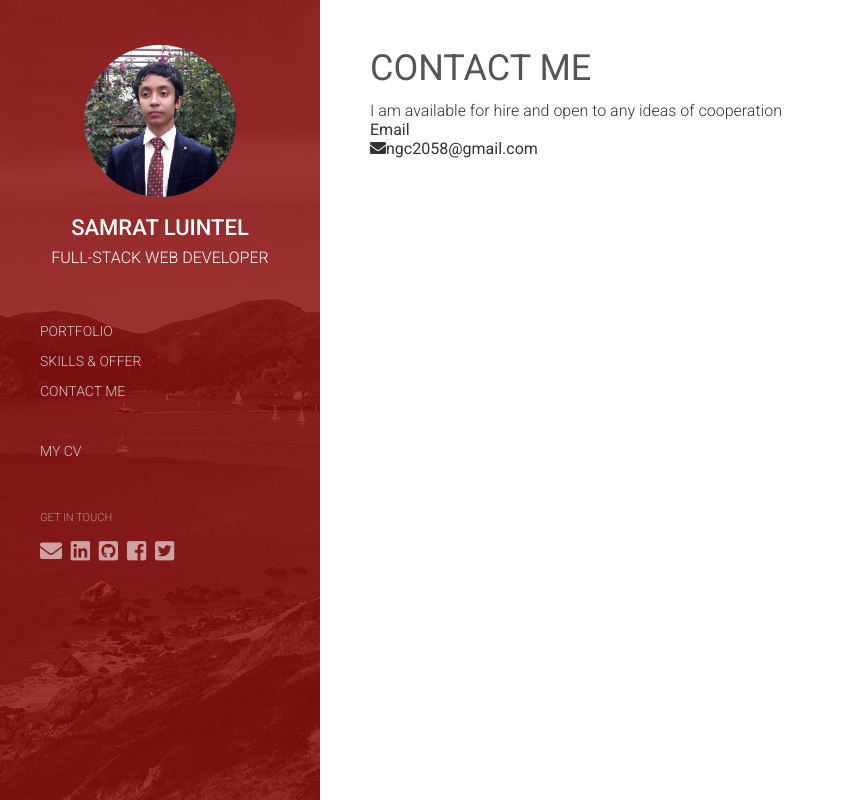
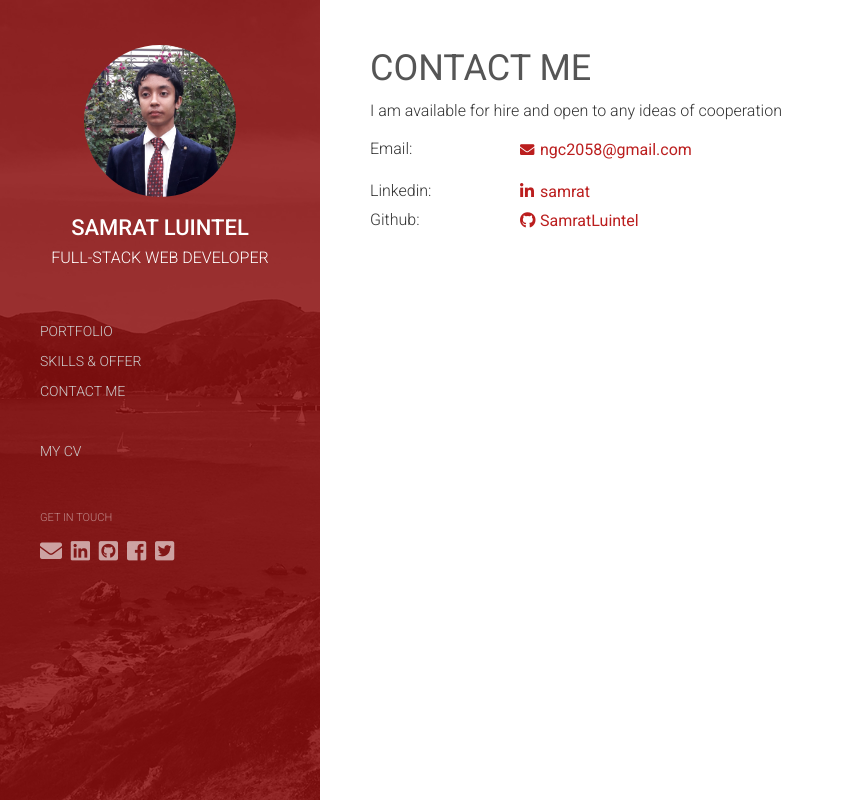
Before and after one commit to SamratLuintel/ReactPortfolio, a React (Create React App) app: page /contact in a window 1280 px wide. Shown: the whole page, without its empty margins (0-844 px from the left). Built offline with nearby package versions, Linux system fonts and the light colour scheme.

Commit message:
Contact us page finished

```diff
--- a/src/common/SideBar/SideBar.js
+++ b/src/common/SideBar/SideBar.js
@@ -113,7 +113,12 @@ class SideBar extends Component {
               <div className="SideBar__social-icon">
                 <i className="fab fa-linkedin" />
               </div>
-              <div className="SideBar__social-icon">
+              <div
+                onClick={() =>
+                  window.open("https://github.com/SamratLuintel", "_blank")
+                }
+                className="SideBar__social-icon"
+              >
                 <i className="fab fa-github-square" />
               </div>
               <div className="SideBar__social-icon">
--- a/src/components/Contact/Contact.js
+++ b/src/components/Contact/Contact.js
@@ -2,7 +2,9 @@ import React, { Component } from "react";
 import SideBar from "../../common/SideBar/SideBar";
 
 class Contact extends Component {
-  openLink = () => {};
+  openGitHub = () => {
+    window.open("https://github.com/SamratLuintel", "_blank");
+  };
   render() {
     return (
       <div className="Contact">
@@ -15,11 +17,31 @@ class Contact extends Component {
             </p>
             <div className="Contact__card">
               <div className="Contact__single-card">
-                <div className="Contact__single-card__header">Email</div>
+                <div className="Contact__single-card__header">Email:</div>
                 <div className="Contact__single-card__info">
                   <div className="Contact__single-card__link">
                     <i className="fas fa-envelope" />
                     ngc2058@gmail.com
+                  </div>
+                </div>
+              </div>
+
+              <div className="Contact__single-card">
+                <div className="Contact__single-card__header">Linkedin:</div>
+                <div className="Contact__single-card__info">
+                  <div className="Contact__single-card__link">
+                    <i className="fab fa-linkedin-in" />
+                    samrat
+                  </div>
+                </div>
+              </div>
+
+              <div onClick={this.openGitHub} className="Contact__single-card">
+                <div className="Contact__single-card__header">Github:</div>
+                <div className="Contact__single-card__info">
+                  <div className="Contact__single-card__link">
+                    <i className="fab fa-github" />
+                    SamratLuintel
                   </div>
                 </div>
               </div>
--- a/src/components/Contact/_Contact.scss
+++ b/src/components/Contact/_Contact.scss
@@ -1,4 +1,8 @@
 .Contact__main-section {
+  @media screen and (max-width: 1023px) {
+    padding: 30px 20px;
+    margin: 0 auto;
+  }
   max-width: 850px;
   padding: 50px;
   background-color: #fff;
@@ -17,3 +21,46 @@
 .Contact__small-paragraph {
   font-weight: 300;
 }
+
+.Contact__single-card {
+  display: flex;
+  align-items: center;
+  margin-block-end: 0.2em;
+  &:first-child {
+    margin-block-start: 1em;
+    margin-block-end: 1em;
+    i {
+      font-size: 0.9rem;
+    }
+  }
+}
+.Contact__single-card__header {
+  width: 150px;
+  @media screen and (max-width: 1023px) {
+    width: 130px;
+  }
+}
+
+.Contact__single-card__header {
+  color: #333;
+  font-weight: 300;
+  font-size: 16px;
+  line-height: 26px;
+}
+
+.Contact__single-card__link {
+  color: #bb1e1e;
+  cursor: pointer;
+  font-size: 16px;
+  &:hover {
+    text-decoration: underline;
+  }
+
+  i {
+    width: 15px;
+    font-size: 1rem;
+
+    align-self: right;
+    margin-right: 5px;
+  }
+}
```
